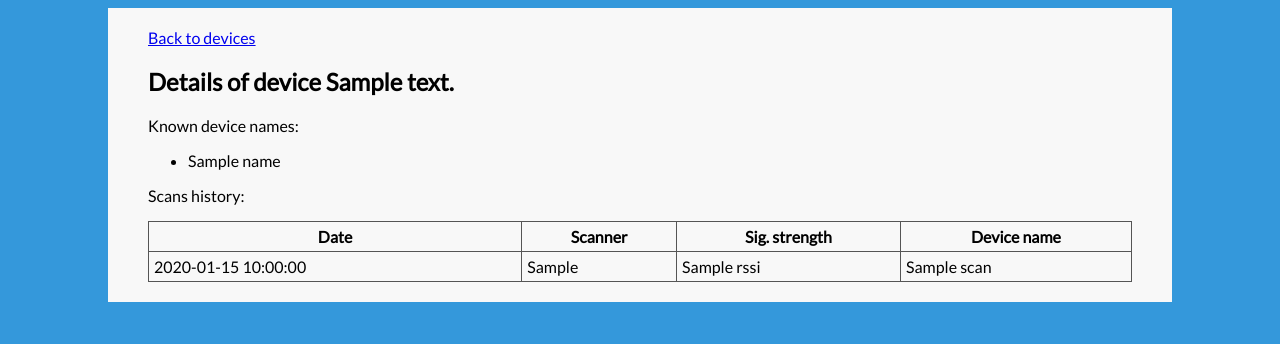
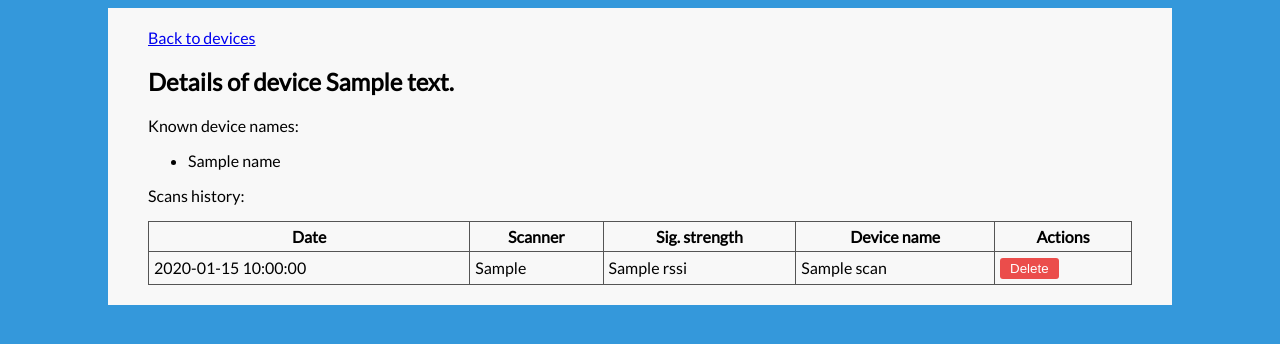
Before and after one commit to alexisljn/bluetooth-ipssi, a Flask app: template templates/device.html in a window 1280 px wide. Shown: the top 344 px of the page. Run offline with Flask 2, Linux system fonts and the light colour scheme; the template is opened without the code that fills it: most values are stand-ins (such as "Sample title", 1, 10 or a date in 2020); some web fonts are replaced.

Commit message:
added possibility to delete a device scan

```diff
--- a/app.py
+++ b/app.py
@@ -4,35 +4,51 @@ import mysql_communicator
 
 app = Flask(__name__)
 
+
 @app.route('/')
 def home():
-  return render_template("home.html")
+    return render_template("home.html")
+
 
 @app.route('/devices', methods=['GET'])
 def devices():
-  db = mysql_communicator.connector()
-  devices = db.get_latest_scan_for_each_mac_address()
-  return render_template("devices.html", devices=devices)
+    db = mysql_communicator.connector()
+    devices = db.get_latest_scan_for_each_mac_address()
+    return render_template("devices.html", devices=devices)
+
 
 @app.route('/devices/<mac_address>', methods=['GET'])
 def device(mac_address):
-  db = mysql_communicator.connector()
-  scans = db.get_scans_of_mac_address(mac_address)
-  if not scans:
-    return render_template('device-not-found.html')
+    db = mysql_communicator.connector()
+    scans = db.get_scans_of_mac_address(mac_address)
+    if not scans:
+        return render_template('device-not-found.html')
 
-  names = db.get_names_of_mac_address(mac_address)
-  return render_template("device.html", scans=scans, names=names, mac_address=mac_address)
+    names = db.get_names_of_mac_address(mac_address)
+    return render_template("device.html", scans=scans, names=names, mac_address=mac_address)
+
+
+@app.route('/devices/<mac_address>/delete-scan', methods=['POST'])
+def delete_scan(mac_address):
+    post = request.form
+    if 'scan_id' not in post:
+        return redirect('/devices/' + mac_address)
+
+    db = mysql_communicator.connector()
+    db.delete_scan(post['scan_id'])
+    return redirect('/devices/' + mac_address)
+
 
 def parse_from_json():
-  devices = []
-  with open('./devices.json', 'r') as f:
-    data = json.loads(f.read())
-    for id in data:
-      devices.append({"id": id,
-                      "name": data[id]["name"],
-                      "rssi": data[id]["rssi"] if "rssi" in data[id] else "?"})
-    return devices
+    devices = []
+    with open('./devices.json', 'r') as f:
+        data = json.loads(f.read())
+        for id in data:
+            devices.append({"id": id,
+                            "name": data[id]["name"],
+                            "rssi": data[id]["rssi"] if "rssi" in data[id] else "?"})
+        return devices
+
 
 def dump_to_json(devices):
-  pass
+    pass
--- a/static/css/style.css
+++ b/static/css/style.css
@@ -51,3 +51,19 @@ table td, table th {
     padding: 5px;
 
 }
+
+.delete-button {
+    background-color: #eb4d4b;
+    border: 0;
+    color: white;
+
+    padding: 3px 10px;
+    border-radius: 3px;
+
+    transition: background-color 0.2s ease;
+}
+
+.delete-button:hover {
+    cursor: pointer;
+    background-color: #eb7064;
+}
--- a/templates/device.html
+++ b/templates/device.html
@@ -20,11 +20,19 @@
             <p>Scans history:</p>
             <table>
                 <thead>
-                    <tr><th>Date</th><th>Scanner</th><th>Sig. strength</th><th>Device name</th></tr>
+                    <tr><th>Date</th><th>Scanner</th><th>Sig. strength</th><th>Device name</th><th>Actions</th></tr>
                 </thead>
                 <tbody>
                     {% for scan in scans %}
-                        <tr><td>{{ scan.scan_date }}</td><td>{{ scan.scanned_by_device }}</td><td>{% if scan.rssi is none %} n/a {% else %} {{ scan.rssi }} {% endif %}</td><td>{{ scan.device_name }}</td></tr>
+                        <tr>
+                            <td>{{ scan.scan_date }}</td><td>{{ scan.scanned_by_device }}</td><td>{% if scan.rssi is none %} n/a {% else %} {{ scan.rssi }} {% endif %}</td><td>{{ scan.device_name }}</td>
+                            <td>
+                                <form style="display: inline" method="post" action="/devices/{{ mac_address }}/delete-scan" onsubmit="return confirm('Are you sure you want to delete this detection ?')">
+                                    <input type="hidden" name="scan_id" value="{{ scan.id }}">
+                                    <button class="delete-button" type="submit">Delete</button>
+                                </form>
+                            </td>
+                        </tr>
                     {% endfor %}
                 </tbody>
             </table>
```
Also changed, not shown: mysql_communicator/__init__.py (+9 -3 lines).
